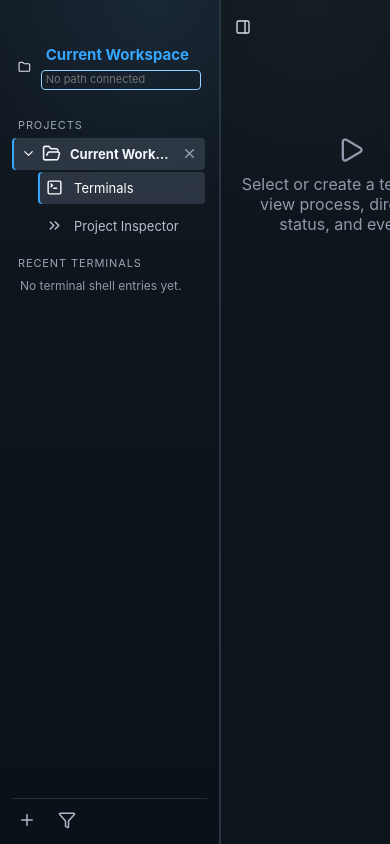
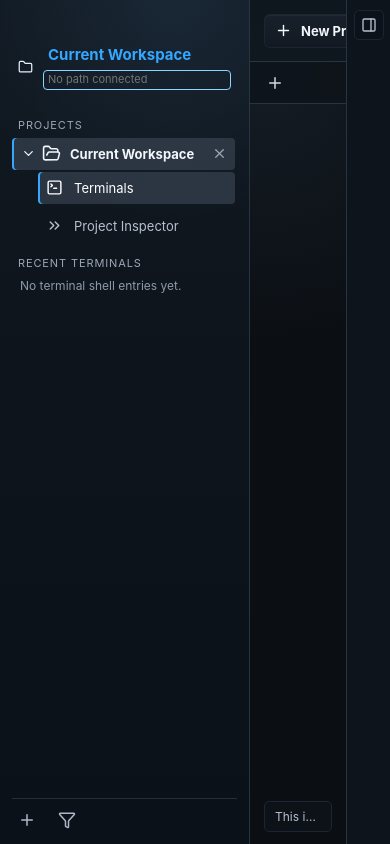
Before and after one commit to EvanAI0331/terminal-workspace, a React (Vite) app: page / in a window 390 px wide. Built offline with nearby package versions, Linux system fonts and the light colour scheme.

Commit message:
Collapse details panel to prevent terminal clipping

```diff
--- a/src/App.css
+++ b/src/App.css
@@ -19,13 +19,17 @@
   --red: #ff6b73;
   --blue: #67b7ff;
   display: grid;
-  grid-template-columns: minmax(250px, 292px) minmax(0, 1fr) minmax(300px, 340px);
+  grid-template-columns: minmax(250px, 292px) minmax(0, 1fr) 48px;
   width: 100vw;
   height: 100vh;
   min-width: 0;
   overflow: hidden;
   background: #0b0f14;
   color: var(--text);
+}
+
+.appShell.detailsOpen {
+  grid-template-columns: minmax(250px, 292px) minmax(0, 1fr) minmax(300px, 340px);
 }
 
 .sidebar,
@@ -738,8 +742,14 @@ input {
   -webkit-app-region: no-drag;
   grid-column: 3;
   position: relative;
-  z-index: 2;
+  z-index: 1;
   border-left: 1px solid var(--line);
+  background: #0e141b;
+  padding: 10px 7px;
+  overflow: hidden;
+}
+
+.appShell.detailsOpen .details {
   background:
     radial-gradient(circle at 35% 0, rgba(67, 87, 105, 0.13), transparent 260px),
     #0e141b;
@@ -750,7 +760,32 @@ input {
 .detailsTitle {
   -webkit-app-region: drag;
   height: 26px;
+  display: flex;
+  justify-content: center;
   color: #d8dee9;
+}
+
+.appShell.detailsOpen .detailsTitle {
+  justify-content: flex-start;
+}
+
+.detailRailButton {
+  -webkit-app-region: no-drag;
+  width: 30px;
+  height: 30px;
+  display: inline-grid;
+  place-items: center;
+  border: 1px solid var(--line-soft);
+  border-radius: 5px;
+  background: rgba(13, 19, 26, 0.96);
+  color: var(--muted-2);
+}
+
+.detailRailButton:hover,
+.detailRailButton:focus-visible {
+  border-color: rgba(103, 183, 255, 0.65);
+  color: var(--text);
+  outline: none;
 }
 
 .runtimeHeader {
@@ -1046,9 +1081,10 @@ input {
 
 .noticeBar {
   position: absolute;
-  left: 330px;
+  left: 14px;
+  right: 14px;
   bottom: 12px;
-  max-width: calc(100vw - 760px);
+  max-width: none;
   overflow: hidden;
   text-overflow: ellipsis;
   white-space: nowrap;
@@ -1063,6 +1099,10 @@ input {
 
 @media (max-width: 1250px) {
   .appShell {
+    grid-template-columns: minmax(230px, 270px) minmax(0, 1fr) 48px;
+  }
+
+  .appShell.detailsOpen {
     grid-template-columns: minmax(230px, 270px) minmax(0, 1fr) minmax(280px, 320px);
   }
 
@@ -1084,6 +1124,10 @@ input {
 
 @media (max-width: 1080px) {
   .appShell {
+    grid-template-columns: minmax(220px, 250px) minmax(0, 1fr) 44px;
+  }
+
+  .appShell.detailsOpen {
     grid-template-columns: minmax(220px, 250px) minmax(0, 1fr) minmax(260px, 300px);
   }
 
--- a/src/App.tsx
+++ b/src/App.tsx
@@ -279,6 +279,7 @@ function App() {
   const [projectDraft, setProjectDraft] = useState({ name: '', path: defaultPath })
   const [sidebarPanel, setSidebarPanel] = useState('terminals')
   const [detailTab, setDetailTab] = useState<'details' | 'settings'>('details')
+  const [isDetailsOpen, setIsDetailsOpen] = useState(false)
   const [viewMode, setViewMode] = useState<'grid' | 'list' | 'split'>('list')
   const [notice, setNotice] = useState('Create a project or add a terminal.')
   const [inspection, setInspection] = useState<ProjectInspection | null>(null)
@@ -906,7 +907,7 @@ function App() {
   }
 
   return (
-    <main className="appShell">
+    <main className={`appShell ${isDetailsOpen ? 'detailsOpen' : 'detailsClosed'}`}>
       <aside className="sidebar">
         <div className="brand">
           <Folder size={20} />
@@ -1092,7 +1093,7 @@ function App() {
           </button>
           <div className="toolbarIcons">
             <button type="button" aria-label="Notifications" onClick={() => setNotice('No runtime notifications.')}><Bell size={18} /></button>
-            <button type="button" aria-label="Settings" onClick={() => setDetailTab('settings')}><Settings size={18} /></button>
+            <button type="button" aria-label="Settings" onClick={() => { setIsDetailsOpen(true); setDetailTab('settings') }}><Settings size={18} /></button>
           </div>
         </header>
 
@@ -1131,9 +1132,16 @@ function App() {
 
       <aside className="details">
         <div className="detailsTitle">
-          <PanelRight size={16} />
+          <button
+            type="button"
+            className="detailRailButton"
+            aria-label={isDetailsOpen ? 'Collapse details panel' : 'Expand details panel'}
+            onClick={() => setIsDetailsOpen((value) => !value)}
+          >
+            <PanelRight size={16} />
+          </button>
         </div>
-        {activeTerminal ? (
+        {isDetailsOpen && activeTerminal ? (
           <>
             <div className="runtimeHeader">
               <span className={`dot ${terminalIndicatorStatus(activeTerminal)}`} />
@@ -1141,8 +1149,8 @@ function App() {
                 <strong>{activeTerminal.name}</strong>
                 <span>{activeTerminal.role}</span>
               </div>
-              <button type="button" className="detailIcon" onClick={() => setNotice('Details panel remains expanded.')}><ChevronsRight size={17} /></button>
-              <button type="button" className="detailIcon" onClick={() => setActiveTerminalId(null)}><X size={17} /></button>
+              <button type="button" className="detailIcon" onClick={() => setIsDetailsOpen(false)}><ChevronsRight size={17} /></button>
+              <button type="button" className="detailIcon" onClick={() => { setActiveTerminalId(null); setIsDetailsOpen(false) }}><X size={17} /></button>
             </div>
             <div className="detailTabs">
               <button type="button" className={detailTab === 'details' ? 'selected' : ''} onClick={() => setDetailTab('details')}>Details</button>
@@ -1226,12 +1234,12 @@ function App() {
               </section>
             )}
           </>
-        ) : (
+        ) : isDetailsOpen ? (
           <div className="detailsEmpty">
             <Play size={28} />
             <p>Select or create a terminal to view process, directory, status, and events.</p>
           </div>
-        )}
+        ) : null}
       </aside>
     </main>
   )
```
